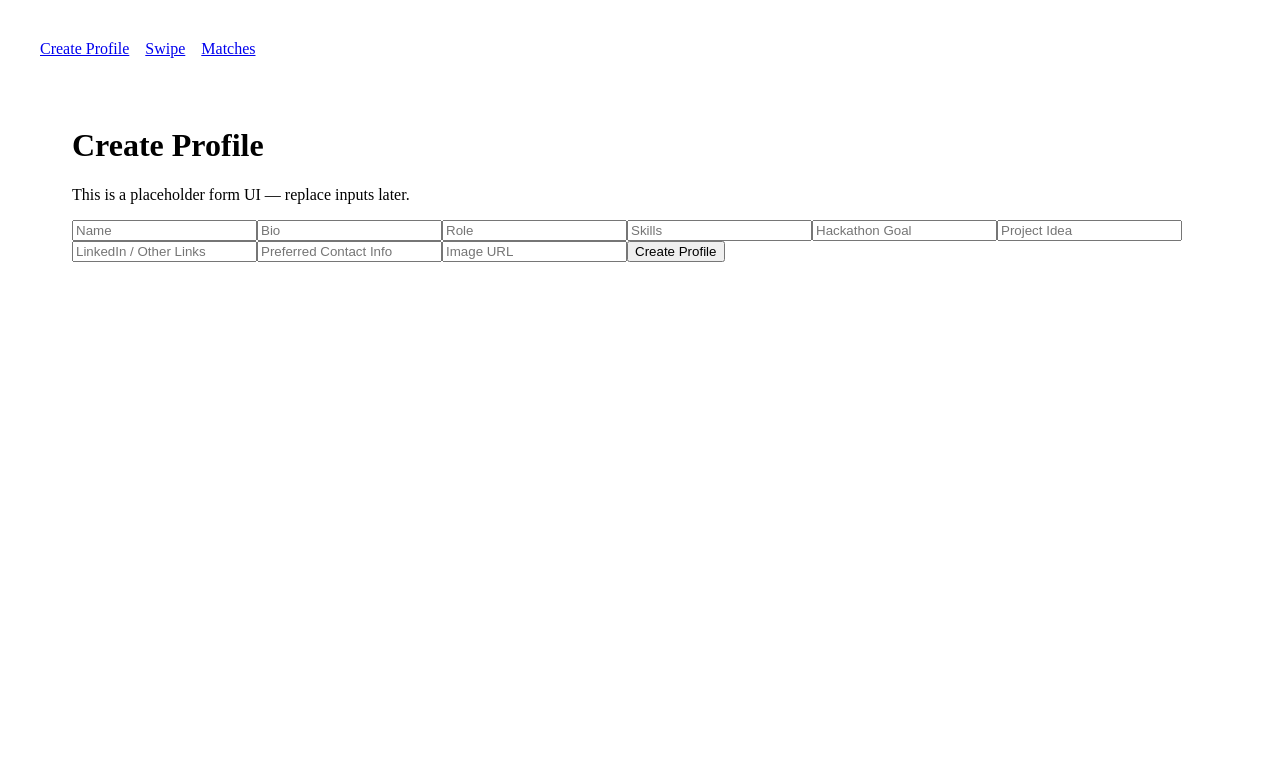
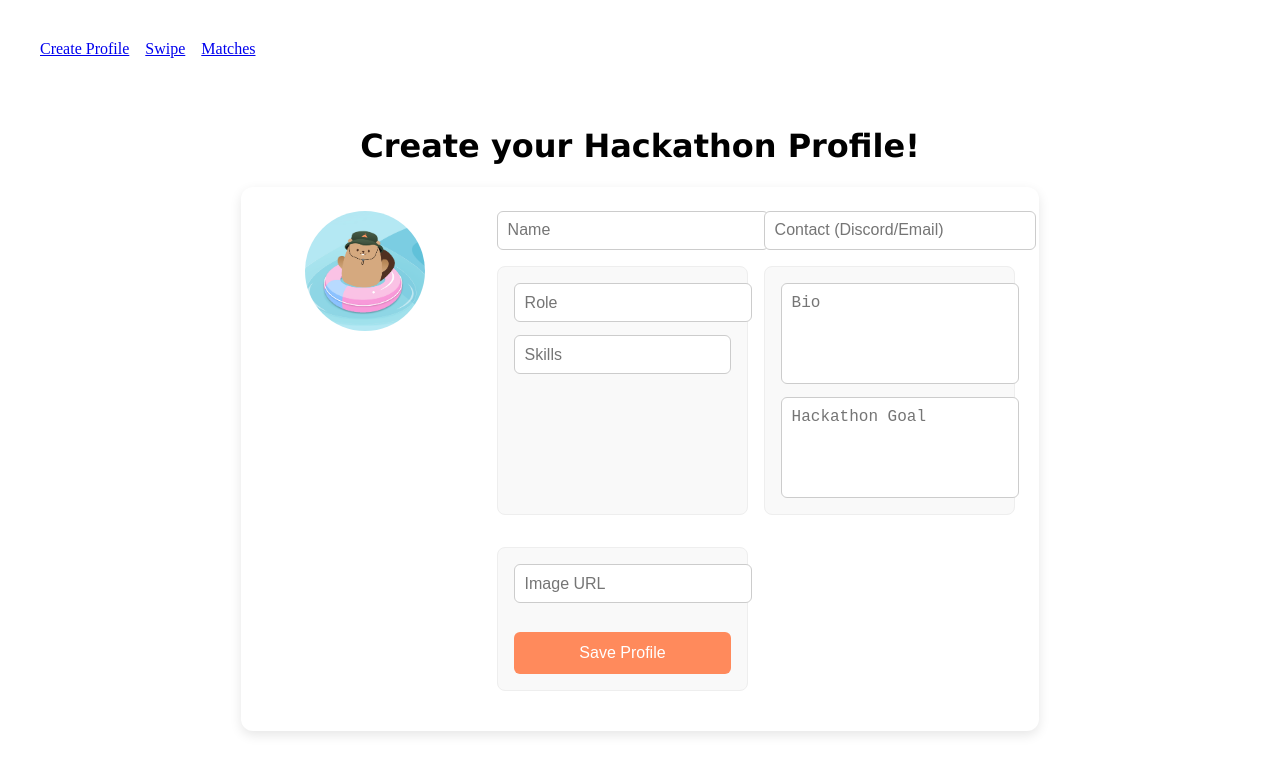
Before and after one commit to sophieJ07/hackswipe, a React (Vite) app in the folder frontend/: page / in a window 1280 px wide. Shown: the top 774 px of the page. Built offline with nearby package versions, Linux system fonts and the light colour scheme.

Commit message:
final ui changes

```diff
--- /dev/null
+++ b/frontend/src/pages/CreateProfile.css
@@ -0,0 +1,122 @@
+
+.profile-page {
+    display: flex;
+    flex-direction: column;
+    align-items: center;
+    padding: 2rem;
+    font-family: 'Lucida Sans', 'Lucida Sans Regular', 'Lucida Grande',
+        'Lucida Sans Unicode', Geneva, Verdana, sans-serif;
+}
+
+
+/* main container box */
+.profile-container {
+    background: white;
+    padding: 1.5rem;
+    border-radius: 12px;
+    width: 750px;
+    display: flex;
+    flex-direction: row;
+    gap: 2rem;
+    box-shadow: 0 4px 12px rgba(0, 0, 0, 0.1);
+    align-items: flex-start;
+}
+
+/* column structure */
+.left-column {
+    flex: 0 0 200px;
+    /* fixed width */
+    display: flex;
+    flex-direction: column;
+    gap: 1rem;
+    align-items: center;
+}
+
+.right-column {
+    flex: 1;
+    /* take remaining space */
+    display: grid;
+    /* new: use grid for neat two-column layout */
+    grid-template-columns: 1fr 1fr;
+    /* two equal columns */
+    gap: 1rem;
+}
+
+/* make full width for elements that span both columns */
+.right-column .textarea,
+.right-column .input.full-width {
+    grid-column: 1 / -1;
+    /* span both columns */
+}
+
+.profile-pic {
+    width: 120px;
+    height: 120px;
+    max-width: 120px;
+    max-height: 120px;
+    border-radius: 50%;
+    object-fit: cover;
+    background: #ddd;
+    flex-shrink: 0;
+}
+
+/* input styles */
+.input,
+.textarea {
+    width: 100%;
+    padding: 0.6rem;
+    border-radius: 6px;
+    border: 1px solid #ccc;
+    font-size: 1rem;
+}
+
+textarea.textarea {
+    height: 80px;
+    resize: none;
+}
+
+/* row layout for skills + button */
+.row {
+    display: flex;
+    gap: 0.5rem;
+}
+
+/* "+" button */
+.plus-btn {
+    padding: 0.5rem 1rem;
+    font-size: 1.2rem;
+    border: none;
+    border-radius: 6px;
+    background: #eee;
+    cursor: pointer;
+}
+
+/* save button spans both columns */
+.save-btn {
+    grid-column: 1 / -1;
+    padding: 0.75rem;
+    border-radius: 6px;
+    background-color: #ff8a5c;
+    color: white;
+    border: none;
+    cursor: pointer;
+    font-size: 1rem;
+    margin-top: 1rem;
+}
+
+.right-column .section {
+    padding: 1rem;
+    margin-bottom: 1rem;
+    border-radius: 8px;
+    background-color: #f9f9f9;
+    /* light highlight for each section */
+    border: 1px solid #eee;
+    display: flex;
+    flex-direction: column;
+    gap: 0.8rem;
+}
+
+/* for flex child inputs */
+.flex {
+    flex: 1;
+}
--- a/frontend/src/pages/CreateProfile.tsx
+++ b/frontend/src/pages/CreateProfile.tsx
@@ -13,8 +13,10 @@
 
 import React, { useState } from "react";
 import { useNavigate } from "react-router-dom";
-import { handleCreateProfile} from "../handlers/createProfileHandlers";
+import { handleCreateProfile } from "../handlers/createProfileHandlers";
 import type { ProfileInput } from "../handlers/createProfileHandlers";
+import nugget from "../assets/nugget.png";
+import "./CreateProfile.css";
 
 const CreateProfile: React.FC = () => {
   const navigate = useNavigate();
@@ -54,57 +56,90 @@ const CreateProfile: React.FC = () => {
   };
 
   return (
-    <div style={{ padding: "2rem" }}>
-      <h1>Create Profile</h1>
-      <p>This is a placeholder form UI — replace inputs later.</p>
+    <div className="profile-page">
+      <h1>Create your Hackathon Profile!</h1>
 
       <form onSubmit={handleSubmit}>
+        <div className="profile-container">
+
+          <div className="left-column">
+            <img
+              className="profile-pic"
+              src={formData.imageUrl || nugget}
+              alt="profile"
+            />
+          </div>
+
+          <div className="right-column">
+            {/* Name & Contact */}
             <input
+              className="input"
+              name="name"
               placeholder="Name"
               value={formData.name}
               onChange={e => handleChange("name", e.target.value)}
             />
             <input
+              className="input"
+              name="contact"
+              placeholder="Contact (Discord/Email)"
+              value={formData.contact}
+              onChange={e => handleChange("contact", e.target.value)}
+            />
+
+            {/* Section 1: Roles & Skills */}
+            <div className="section roles-skills">
+              <input
+                className="input"
+                name="role"
+                placeholder="Role"
+                value={formData.role}
+                onChange={e => handleChange("role", e.target.value)}
+              />
+              <div className="input-group">
+                <div className="row">
+                  <input
+                    className="input flex"
+                    name="skills"
+                    placeholder="Skills"
+                    value={formData.skills}
+                    onChange={e => handleChange("skills", e.target.value)}
+                  />
+                </div>
+              </div>
+            </div>
+
+            {/* Section 2: Bio & Goals */}
+            <div className="section bio-goals">
+              <textarea
+                className="textarea full-width"
+                name="bio"
                 placeholder="Bio"
                 value={formData.bio}
                 onChange={e => handleChange("bio", e.target.value)}
               />
-        <input
-          placeholder="Role"
-          value={formData.role}
-          onChange={e => handleChange("role", e.target.value)}
-        />
-        <input
-          placeholder="Skills"
-          value={formData.skills}
-          onChange={e => handleChange("skills", e.target.value)}
-        />
-        <input
+              <textarea
+                className="textarea full-width"
+                name="goal"
                 placeholder="Hackathon Goal"
                 value={formData.goal}
                 onChange={e => handleChange("goal", e.target.value)}
               />
+            </div>
+
+            {/* Section 3: Image & Save */}
+            <div className="section image-save">
               <input
-          placeholder="Project Idea"
-          value={formData.projectIdea}
-          onChange={e => handleChange("projectIdea", e.target.value)}
-        />
-        <input
-          placeholder="LinkedIn / Other Links"
-          value={formData.links[0]}
-          onChange={e => setFormData(prev => ({ ...prev, links: [e.target.value] }))}
-        />
-        <input
-          placeholder="Preferred Contact Info"
-          value={formData.contact}
-          onChange={e => handleChange("contact", e.target.value)}
-        />
-        <input
+                className="input full-width"
+                name="imageUrl"
                 placeholder="Image URL"
                 value={formData.imageUrl}
                 onChange={e => handleChange("imageUrl", e.target.value)}
               />
-        <button type="submit">Create Profile</button>
+              <button className="save-btn" type="submit">Save Profile</button>
+            </div>
+          </div>
+        </div>
       </form>
     </div>
   );
--- a/frontend/src/pages/Matches.tsx
+++ b/frontend/src/pages/Matches.tsx
@@ -16,6 +16,8 @@
 import React, { useEffect, useState } from "react";
 import { useNavigate } from "react-router-dom";
 import type { User } from "../types/User";
+import "./Swipe.css";
+import nugget from "../assets/nugget.png";
 
 const Matches: React.FC = () => {
   const navigate = useNavigate();
@@ -38,19 +40,29 @@ const Matches: React.FC = () => {
   }
 
   return (
-    <div style={{ padding: "2rem" }}>
-      <h1>It's a Match! 🎉</h1>
-      <p><strong>Name:</strong> {matchedUser.name}</p>
-      <p><strong>Bio:</strong> {matchedUser.bio}</p>
-      <p><strong>Role:</strong> {matchedUser.role}</p>
-      <p><strong>Skillset:</strong> {matchedUser.skills}</p>
-      <p><strong>Project Idea:</strong> {matchedUser.projectIdea}</p>
-      <p><strong>Links:</strong> {matchedUser.links.join(", ")}</p>
-      <p><strong>Contact Info:</strong> {matchedUser.contact}</p>
+    <div className="swipe-page">
+      <h1 className="swipe-page-title">It's a match!</h1>
 
-      <button onClick={() => navigate("/swipe")} style={{ marginTop: "1rem" }}>
-        Back to Swiping
-      </button>
+      <div className="swipe-card">
+        <img
+          className="swipe-card-image"
+          src={matchedUser.imageUrl || nugget}
+          alt={matchedUser.name}
+        />
+
+        <div className="swipe-card-content">
+          <h2 className="swipe-card-name">{matchedUser.name}</h2>
+          <p className="swipe-card-bio">Bio: {matchedUser.bio}</p>
+          <p className="swipe-card-role">Role: {matchedUser.role}</p>
+          <p className="swipe-card-skills">Skills: {matchedUser.skills}</p>
+          <p className="swipe-card-goal">Hackathon Goal: {matchedUser.goal}</p>
+          <p className="swipe-card-project">Project Idea: {matchedUser.projectIdea}</p>
+          <p className="swipe-card-links">
+            Links: {matchedUser.links?.join(", ")}
+          </p>
+          <p className="swipe-card-contact">Contact: {matchedUser.contact}</p>
+        </div>
+        </div>
     </div>
   );
 };
--- /dev/null
+++ b/frontend/src/pages/Swipe.css
@@ -0,0 +1,89 @@
+.swipe-page {
+    display: flex;
+    flex-direction: column;
+    align-items: center;
+    padding: 2rem;
+    font-family: 'Lucida Sans', 'Lucida Sans Regular', 'Lucida Grande',
+        'Lucida Sans Unicode', Geneva, Verdana, sans-serif;
+}
+
+/* Page title */
+.swipe-page-title {
+    margin-bottom: 2rem;
+}
+
+/* Card box behind profile */
+.swipe-card {
+    background: #ffffff;
+    border-radius: 12px;
+    padding: 2rem;
+    width: 350px;
+    box-shadow: 0 6px 20px rgba(0, 0, 0, 0.15);
+    display: flex;
+    flex-direction: column;
+    align-items: center;
+    gap: 1rem;
+}
+
+/* Profile image */
+.swipe-card-image {
+    width: 120px;
+    height: 120px;
+    border-radius: 50%;
+    object-fit: cover;
+    background: #ddd;
+}
+
+/* Text content */
+.swipe-card-content {
+    text-align: center;
+    display: flex;
+    flex-direction: column;
+    gap: 0.5rem;
+}
+
+/* Individual text styling */
+.swipe-card-name {
+    font-size: 1.4rem;
+    font-weight: bold;
+    margin: 0;
+}
+
+.swipe-card-bio,
+.swipe-card-role,
+.swipe-card-skills,
+.swipe-card-goal,
+.swipe-card-project,
+.swipe-card-links,
+.swipe-card-contact {
+    font-size: 0.95rem;
+    margin: 0;
+    color: #555;
+}
+
+/* Buttons container */
+.swipe-card-buttons {
+    display: flex;
+    justify-content: center;
+    gap: 1rem;
+    margin-top: 1rem;
+}
+
+/* Buttons styling */
+.swipe-btn {
+    padding: 0.6rem 1.2rem;
+    border-radius: 6px;
+    border: none;
+    cursor: pointer;
+    font-size: 1rem;
+}
+
+.left-btn {
+    background-color: #eee;
+    color: #333;
+}
+
+.right-btn {
+    background-color: #ff8a5c;
+    color: white;
+}
--- a/frontend/src/pages/Swipe.tsx
+++ b/frontend/src/pages/Swipe.tsx
@@ -16,6 +16,8 @@ import { useNavigate } from "react-router-dom";
 import {resetProfileDeck,getNextProfile} from "../handlers/browseHandlers";
 import { handleRightSwipe } from "../handlers/RightSwipeHandler";
 import type { User } from "../types/User";
+import nugget from "../assets/nugget.png";
+import "./Swipe.css";
 
 const Swipe: React.FC = () => {
   const navigate = useNavigate();
@@ -67,30 +69,39 @@ const Swipe: React.FC = () => {
   }
 
   return (
-    <div style={{ padding: "2rem" }}>
-      <h1>Swipe Page</h1>
-      <img src={currentProfile.imageUrl || "/assets/nugget.png"}
-          alt="Profile"
-          style={{ width: "200px", height: "200px", objectFit: "cover", borderRadius: "10px" }} />
-      <h4>{currentProfile.name}</h4>
-      <p>Bio: {currentProfile.bio}</p>
-      <p>Role: {currentProfile.role}</p>
-      <p>Skills: {currentProfile.skills}</p>
-      <p>Hackathon Goal: {currentProfile.goal}</p>
-      <p>Project Idea: {currentProfile.projectIdea}</p>
-      <p>Links: {currentProfile.links?.join(", ")}</p>
-      <p>Contact: {currentProfile.contact}</p>
+    <div className="swipe-page">
+      <h1 className="swipe-page-title">Swipe Page</h1>
 
-      <div style={{ marginTop: "1rem" }}>
-        <button onClick={handleLeftSwipe} style={{ marginRight: "1rem" }}>
-          Pass ❌
-        </button>
-        <button onClick={handleRightSwipeClick}>
-          Let's Team Up! ✅
-        </button>
+      <div className="swipe-card">
+        <img
+          className="swipe-card-image"
+          src={currentProfile.imageUrl || nugget}
+          alt={currentProfile.name}
+        />
+
+        <div className="swipe-card-content">
+          <h2 className="swipe-card-name">{currentProfile.name}</h2>
+          <p className="swipe-card-bio">Bio: {currentProfile.bio}</p>
+          <p className="swipe-card-role">Role: {currentProfile.role}</p>
+          <p className="swipe-card-skills">Skills: {currentProfile.skills}</p>
+          <p className="swipe-card-goal">Hackathon Goal: {currentProfile.goal}</p>
+          <p className="swipe-card-project">Project Idea: {currentProfile.projectIdea}</p>
+          <p className="swipe-card-links">
+            Links: {currentProfile.links?.join(", ")}
+          </p>
+          <p className="swipe-card-contact">Contact: {currentProfile.contact}</p>
+        </div>
+
+        <div className="swipe-card-buttons">
+          <button className="swipe-btn left-btn" onClick={handleLeftSwipe}>
+            Pass ❌
+          </button>
+          <button className="swipe-btn right-btn" onClick={handleRightSwipeClick}>
+            Let's Team Up! ✅
+          </button>
+        </div>
       </div>
     </div>
   );
 };
-
 export default Swipe;
```
Lines whose indentation alone changed are shown as unchanged.
